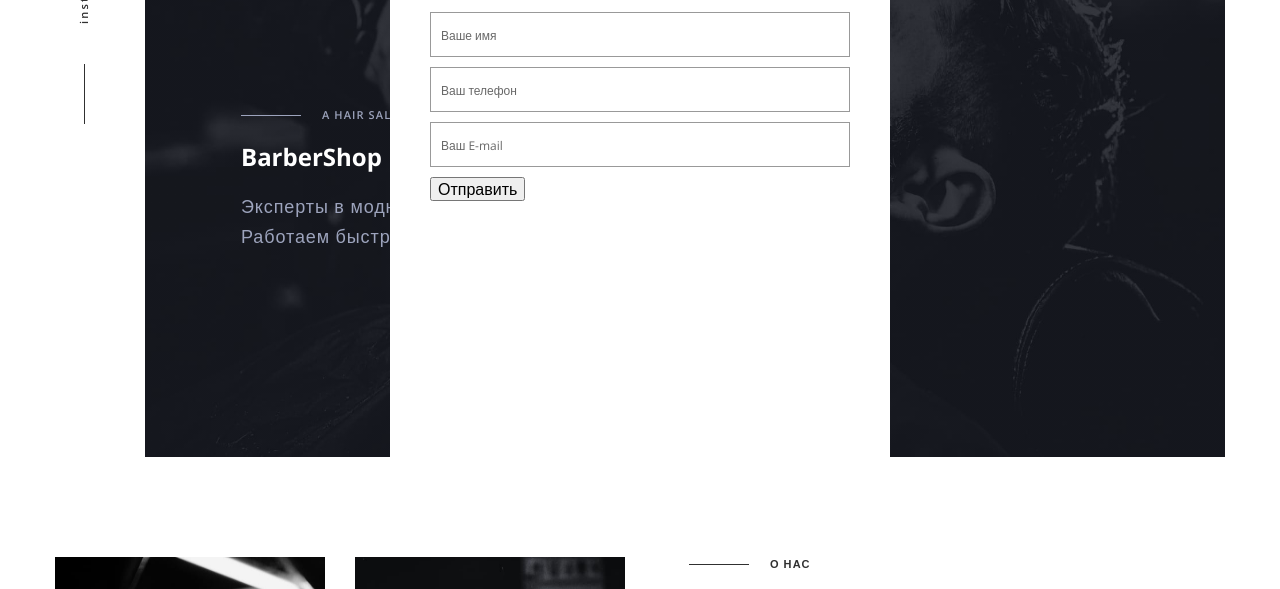
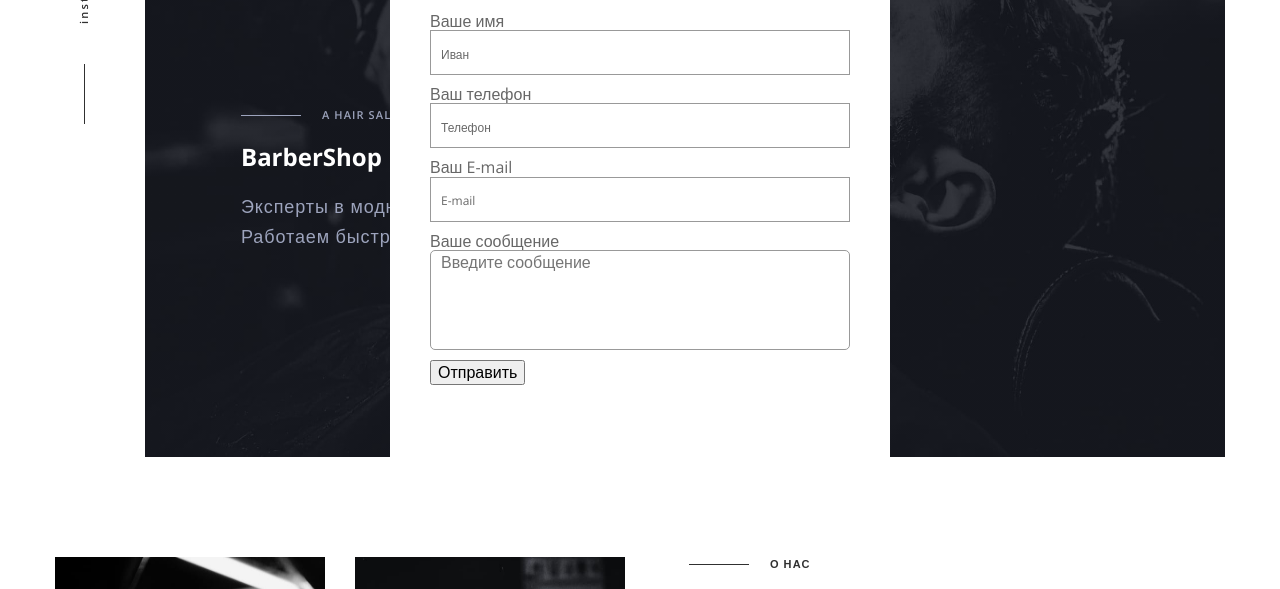
Before and after one commit to VladSky911/barber, a plain HTML site: page index.html in a window 1280 px wide. Shown: the part 164-753 px from the top of the page. Drawn offline with nearby package versions, Linux system fonts and the light colour scheme.

Commit message:
add 17.11.25

```diff
--- a/css/styles.css
+++ b/css/styles.css
@@ -711,7 +711,7 @@ body {
     margin-bottom: 15px;
 }
 
-.model-input {
+.modal-input {
     width: 100%;
     height: 45px;
     border: 1px solid #999999;
@@ -721,15 +721,37 @@ body {
     color: #000000;
 }
 
-.model-input::placeholder {
+.modal-input:valid {
+    border-color: #000000;
+}
+
+.modal-input::placeholder {
     color: #686868;
     font-size: 12px;
 }
 
-.model-close-btn {
+.modal-close-btn {
     position: absolute;
     top: 10px;
     right: 10px;
+}
+
+.modal-label {
+    font-size: 16px;
+    color: #676767;
+}
+
+.modal-text {
+    width: 100%;
+    height: 100px;
+    border: 1px solid #999999;
+    border-radius: 5px;
+    resize: none;
+}
+
+.modal-field .modal-text {
+    margin-bottom: 10px;
+    padding-left: 10px;
 }
 
 .is-hidden {
--- a/index.html
+++ b/index.html
@@ -346,17 +346,54 @@
     </footer>
     <div class="backdropn" data-modal>
         <div class="modal">
-            <button type="button" class="model-close-btn" data-modal-close>
+            <button type="button" class="modal-close-btn" data-modal-close>
                 <svg class="icon-close" width="20" height="20">
                     <use href="./imeg/icon-close.svg"></use>
                     </svg>
             </button>
             <p class="modal-title">Запись на прием</p>
             <form>
-                <input type="text" class="model-input" placeholder="Ваше имя">
-                <input type="tel" class="model-input" placeholder="Ваш телефон">
-                <input type="mail" class="model-input" placeholder="Ваш E-mail">
-                <button type="submit">Отправить</button>
+                <label class="modal-label">Ваше имя
+            <input
+                type="text"
+                class="modal-input"
+                name="user-name"
+                placeholder="Иван"
+                required
+                minlength="2">
+            </label>
+
+            <div class="modal-field">
+            <label for="user-tel" class="modal-label">Ваш телефон</label>
+            <input
+                type="tel"
+                class="modal-input"
+                name="user-tel"
+                placeholder="Телефон"
+                required
+                minlength="9"
+                id="user-tel">
+            </div>
+
+            <label for="user-E-mail" class="modal-label">Ваш E-mail</label>
+            <input
+                type="mail"
+                class="modal-input"
+                name="user-E-mail"
+                placeholder="E-mail"
+                required>
+
+            <div class="modal-field">
+            <label for="user-text" class="modal-label">Ваше сообщение</label>
+            <textarea
+            name="user-text"
+            id="user-text"
+            class="modal-text"
+            placeholder="Введите сообщение"
+            ></textarea>
+            </div>
+
+            <button type="submit">Отправить</button>
             </form>
         </div>
     </div>
```
